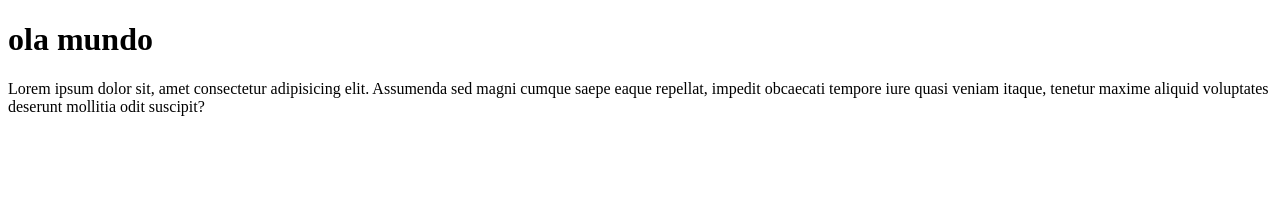
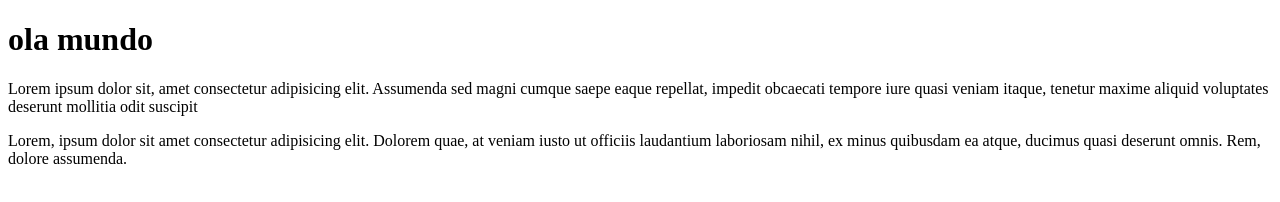
Before and after one commit to Zebolim/ola-mundo, a plain HTML site: page site ola mundo/index.html in a window 1280 px wide. Drawn offline with Linux system fonts and the light colour scheme.

Commit message:
adicionei um paragrafo

```diff
--- a/site ola mundo/index.html
+++ b/site ola mundo/index.html
@@ -7,6 +7,7 @@
 </head>
 <body>
     <h1>ola mundo</h1>
-    <p>Lorem ipsum dolor sit, amet consectetur adipisicing elit. Assumenda sed magni cumque saepe eaque repellat, impedit obcaecati tempore iure quasi veniam itaque, tenetur maxime aliquid voluptates deserunt mollitia odit suscipit?</p>
+    <p>Lorem ipsum dolor sit, amet consectetur adipisicing elit. Assumenda sed magni cumque saepe eaque repellat, impedit obcaecati tempore iure quasi veniam itaque, tenetur maxime aliquid voluptates deserunt mollitia odit suscipit</p>
+    <p>Lorem, ipsum dolor sit amet consectetur adipisicing elit. Dolorem quae, at veniam iusto ut officiis laudantium laboriosam nihil, ex minus quibusdam ea atque, ducimus quasi deserunt omnis. Rem, dolore assumenda.</p>
 </body>
 </html>
```
